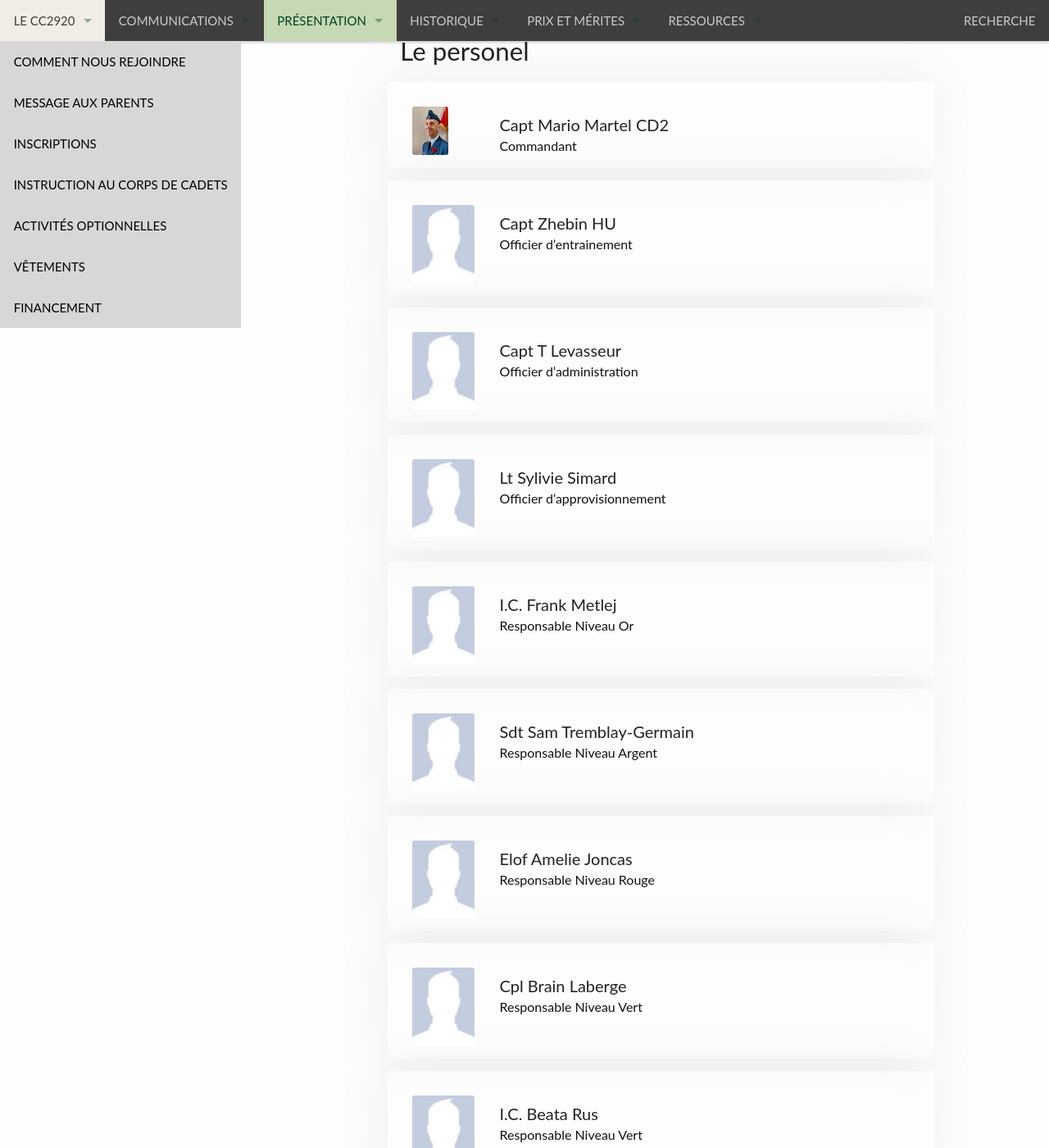
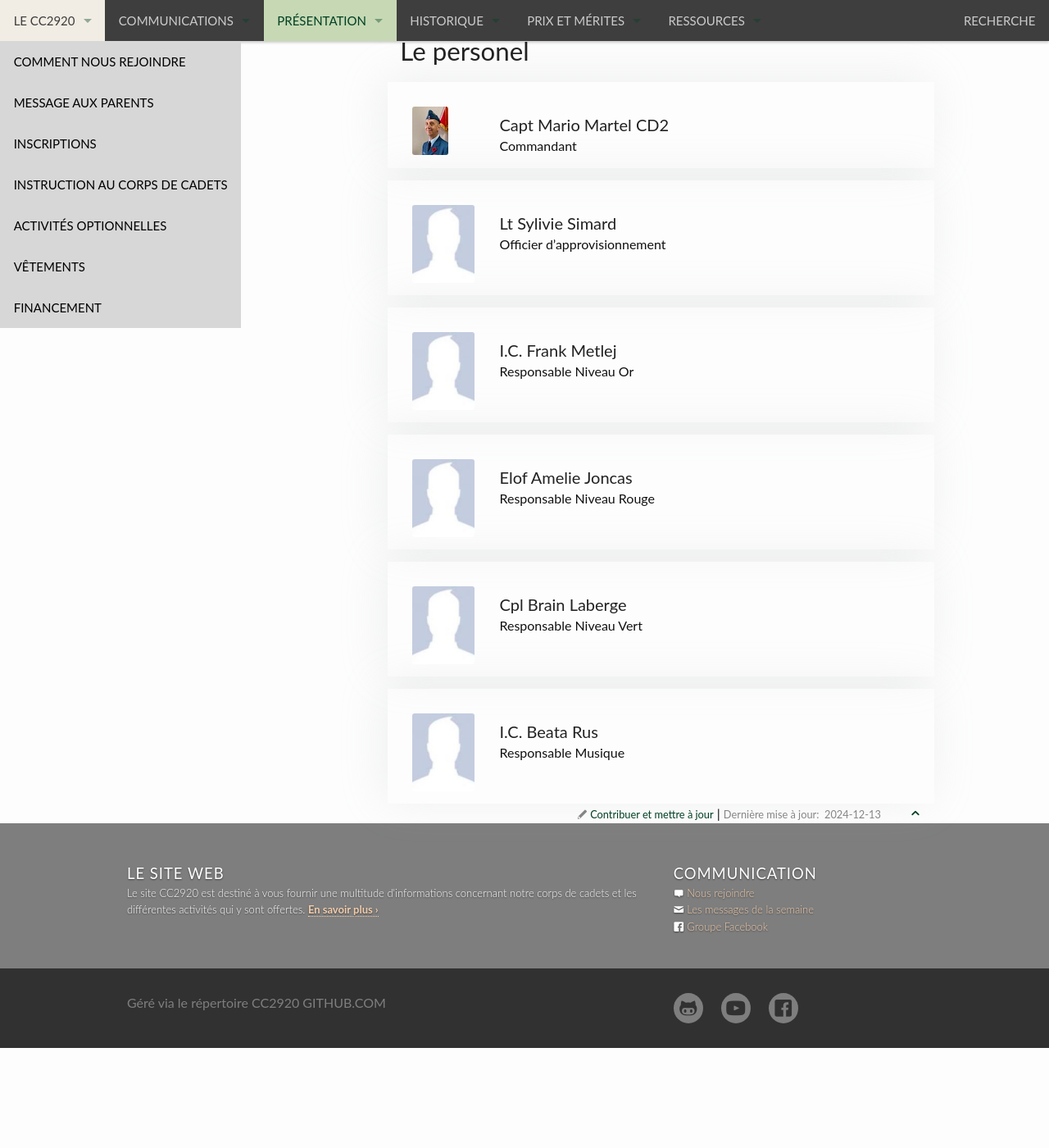
Before and after one commit to CC2920/web, a Jekyll site: the page built from _presentation/personnel.md, in a window 1280 px wide and 1400 px high, scrolled down 700 px. Shown: the whole window at 82% size. Built offline with Jekyll 4.4.1, drawn with Linux system fonts in a browser that asks for light colours; after the commit the page ends 1978 px from its top, so only the background shows below that.

Commit message:
Update personnel.md

```diff
--- a/_presentation/personnel.md
+++ b/_presentation/personnel.md
@@ -10,18 +10,6 @@ le-personnel:
 
   - personnel:
     picture:
-    name: Capt Zhebin HU
-    title: Officier d’entrainement
-    email:
-
-  - personnel:
-    picture:
-    name: Capt T Levasseur
-    title: Officier d’administration
-    email:
-
-  - personnel:
-    picture:
     name: Lt Sylivie Simard
     title: Officier d’approvisionnement
     email:
@@ -30,12 +18,6 @@ le-personnel:
     picture:
     name: I.C. Frank Metlej
     title: Responsable Niveau Or
-    email:
-
-  - personnel:
-    picture:
-    name: Sdt Sam Tremblay-Germain
-    title: Responsable Niveau Argent
     email:
 
   - personnel:
@@ -53,7 +35,7 @@ le-personnel:
   - personnel:
     picture:
     name: I.C. Beata Rus
-    title: Responsable Niveau Vert
+    title: Responsable Musique
     email:
 ---
 
```
